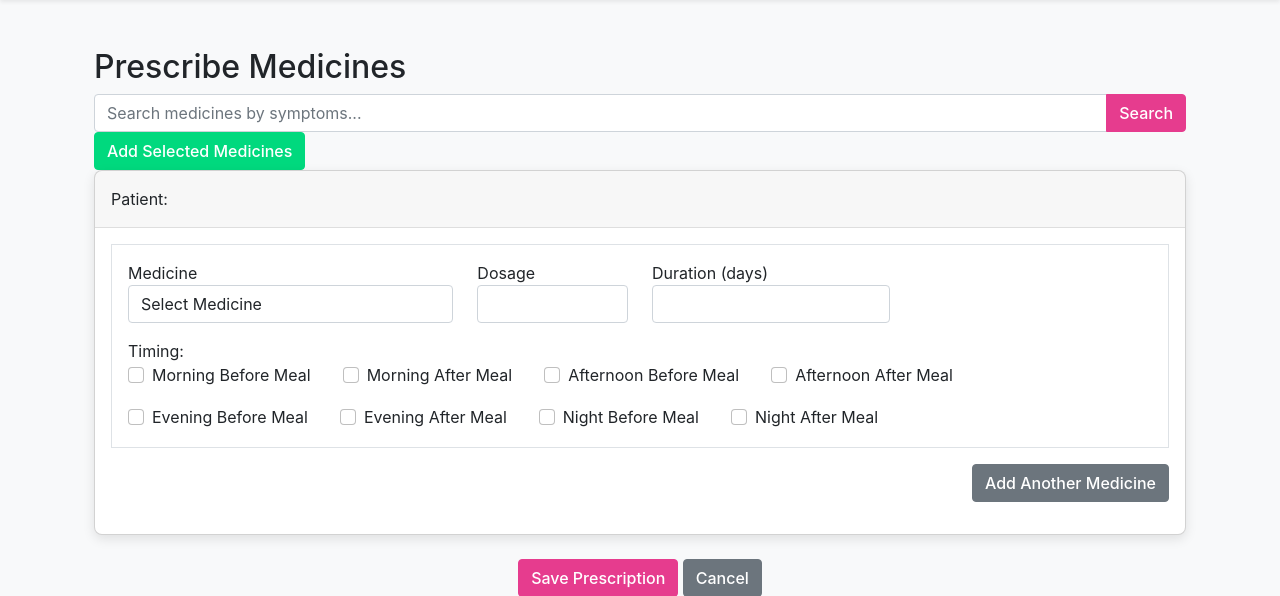
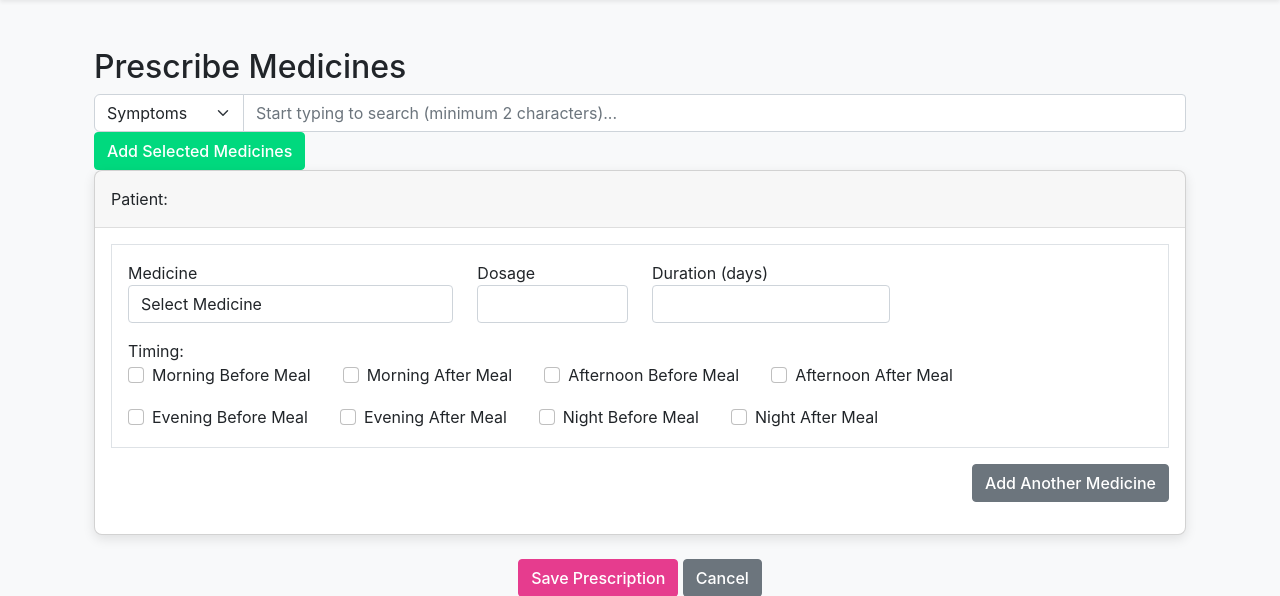
Before and after one commit to coolraj4all/healthandwellness, a Django app: template doctor-patient-portal/src/templates/medical_records/medicine_details_form.html in a window 1280 px wide. Shown: the part 62-658 px from the top of the page. Run offline with Django 4.2, Linux system fonts and the light colour scheme; the template is opened without the code that fills it, so the values that code supplies are empty; some libraries are stand-ins or nearby versions.

Commit message:
Implemented auto search

```diff
--- a/doctor-patient-portal/src/templates/base.html
+++ b/doctor-patient-portal/src/templates/base.html
@@ -44,7 +44,10 @@
                         {% endif %}
                         {% if user.is_authenticated and user.user_type.user_type in 'Doctor' %}
                             <li class="nav-item">
-                                <a class="nav-link" href="{% url 'medicines:manufacturer-list' %}">Medicine</a>
+                                <a class="nav-link" href="{% url 'diseases:disease-list' %}">Diseases</a>
+                            </li>
+                            <li class="nav-item">
+                                <a class="nav-link" href="{% url 'medicines:medicine-list' %}">Medicine</a>
                             </li>
                             <li class="nav-item">
                                 <a class="nav-link" href="{% url 'medicines:brand-list' %}">Brands</a>
--- a/doctor-patient-portal/src/templates/medical_records/medicine_details_form.html
+++ b/doctor-patient-portal/src/templates/medical_records/medicine_details_form.html
@@ -50,11 +50,18 @@
 <div class="container mt-4">
     <h2>Prescribe Medicines</h2>
 
-    <!-- Add search section before the form -->
+    <!-- Update search section -->
     <div class="search-container">
         <div class="input-group">
-            <input type="text" id="medicine-search" class="form-control" placeholder="Search medicines by symptoms...">
-            <button class="btn btn-primary" type="button" id="search-button">Search</button>
+            <select class="form-select" id="search-type" style="max-width: 150px;">
+                <option value="symptoms">Symptoms</option>
+                <option value="medicine">Medicine</option>
+            </select>
+            <input type="text"
+                   id="medicine-search"
+                   class="form-control"
+                   placeholder="Start typing to search (minimum 2 characters)..."
+                   autocomplete="off">
         </div>
 
         <div class="search-results">
@@ -226,30 +233,48 @@
         });
 
         const searchInput = document.getElementById('medicine-search');
-        const searchButton = document.getElementById('search-button');
+        const searchType = document.getElementById('search-type');
         const resultsContainer = document.querySelector('.search-results');
         const resultsList = document.getElementById('results-list');
         const confirmButton = document.getElementById('confirm-selection');
 
-        searchButton.addEventListener('click', performSearch);
-        searchInput.addEventListener('keypress', function(e) {
-            if (e.key === 'Enter') {
-                performSearch();
+        let searchTimeout;
+
+        // Update search input handler with 2 second delay
+        searchInput.addEventListener('input', function(e) {
+            clearTimeout(searchTimeout);
+            const searchTerm = e.target.value.trim();
+
+            if (searchTerm.length < 2) {
+                resultsContainer.style.display = 'none';
+                return;
+            }
+
+            // Set timeout to 2000ms (2 seconds)
+            searchTimeout = setTimeout(() => {
+                performSearch(searchTerm);
+            }, 2000);
+        });
+
+        // Update search type change handler
+        searchType.addEventListener('change', function() {
+            const searchTerm = searchInput.value.trim();
+            if (searchTerm.length >= 2) {
+                performSearch(searchTerm);
             }
         });
 
-        function performSearch() {
-            const searchTerm = searchInput.value.trim();
-            if (!searchTerm) return;
+        function performSearch(searchTerm) {
+            const searchTypeValue = searchType.value;
 
-            fetch(`/medicines/search/?search=${encodeURIComponent(searchTerm)}`)
+            fetch(`/medicines/search/?search=${encodeURIComponent(searchTerm)}&type=${searchTypeValue}`)
                 .then(response => response.json())
                 .then(data => {
                     displayResults(data.medicines);
                 })
                 .catch(error => {
                     console.error('Error:', error);
-                    alert('Error performing search');
+                    resultsContainer.style.display = 'none';
                 });
         }
 
```
Also changed, not shown: doctor-patient-portal/src/medicines/views.py (+21 -15 lines).
